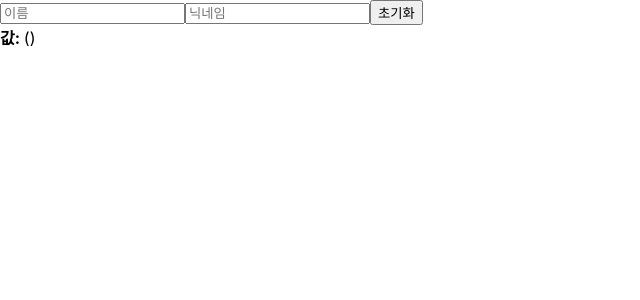
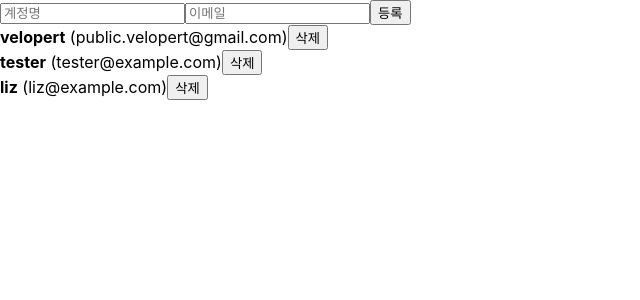
Before and after one commit to kwak9898/react-prac, a React (Create React App) app: page / in a window 1280 px wide. Shown: the top 300 px of the page, without its empty margins (0-640 px from the left). Built offline with nearby package versions, Linux system fonts and the light colour scheme.

Commit message:
배열 추가 완료 후 배열 삭제 싲가

```diff
--- a/src/App.js
+++ b/src/App.js
@@ -1,8 +1,68 @@
-import React from "react";
-import InputSample from "./inputSample";
+import React, { useRef, useState } from "react";
+import UserList from "./UserList";
+import CreateUser from "./CreateUser";
 
-const App = () => {
-  return <InputSample />;
-};
+function App() {
+  const [inputs, setInputs] = useState({
+    username: "",
+    email: "",
+  });
+
+  const { username, email } = inputs;
+
+  const onChange = e => {
+    const { name, value } = e.target;
+    setInputs({
+      ...inputs,
+      [name]: value,
+    });
+  };
+
+  const [users, setUsers] = useState([
+    {
+      id: 1,
+      username: "velopert",
+      email: "public.velopert@gmail.com",
+    },
+    {
+      id: 2,
+      username: "tester",
+      email: "tester@example.com",
+    },
+    {
+      id: 3,
+      username: "liz",
+      email: "liz@example.com",
+    },
+  ]);
+
+  const nextId = useRef(4);
+
+  const onCreate = () => {
+    const user = {
+      id: nextId.current,
+      username,
+      email,
+    };
+    setUsers([...users, user]);
+
+    setInputs({
+      username: "",
+      email: "",
+    });
+    nextId.current += 1;
+  };
+  return (
+    <>
+      <CreateUser
+        userName={username}
+        email={email}
+        onChange={onChange}
+        onCreate={onCreate}
+      />
+      <UserList users={users} />
+    </>
+  );
+}
 
 export default App;
--- /dev/null
+++ b/src/CreateUser.js
@@ -0,0 +1,23 @@
+import React from "react";
+
+const CreateUser = ({ userName, email, onChange, onCreate }) => {
+  return (
+    <div>
+      <input
+        name="username"
+        placeholder="계정명"
+        onChange={onChange}
+        value={userName}
+      />
+      <input
+        name="email"
+        placeholder="이메일"
+        onChange={onChange}
+        value={email}
+      />
+      <button onClick={onCreate}>등록</button>
+    </div>
+  );
+};
+
+export default CreateUser;
--- a/src/UserList.js
+++ b/src/UserList.js
@@ -1,31 +1,22 @@
 import React from "react";
 
-const UserList = ({ user }) => {
-  const users = [
-    {
-      id: 1,
-      username: "name1",
-      email: "email1",
-    },
-    {
-      id: 2,
-      username: "name2",
-      email: "email2",
-    },
-    {
-      id: 3,
-      username: "name3",
-      email: "email3",
-    },
-  ];
-
+function User({ user }) {
   return (
     <div>
-      <User user={users[0]} />
-      <User user={users[1]} />
-      <User user={users[2]} />
+      <b>{user.username}</b> <span>({user.email})</span>
+      <button onClick={() => onRemove(user.id)}>삭제</button>
     </div>
   );
-};
+}
+
+function UserList({ users }) {
+  return (
+    <div>
+      {users.map(user => (
+        <User user={user} key={user.id} />
+      ))}
+    </div>
+  );
+}
 
 export default UserList;
```
